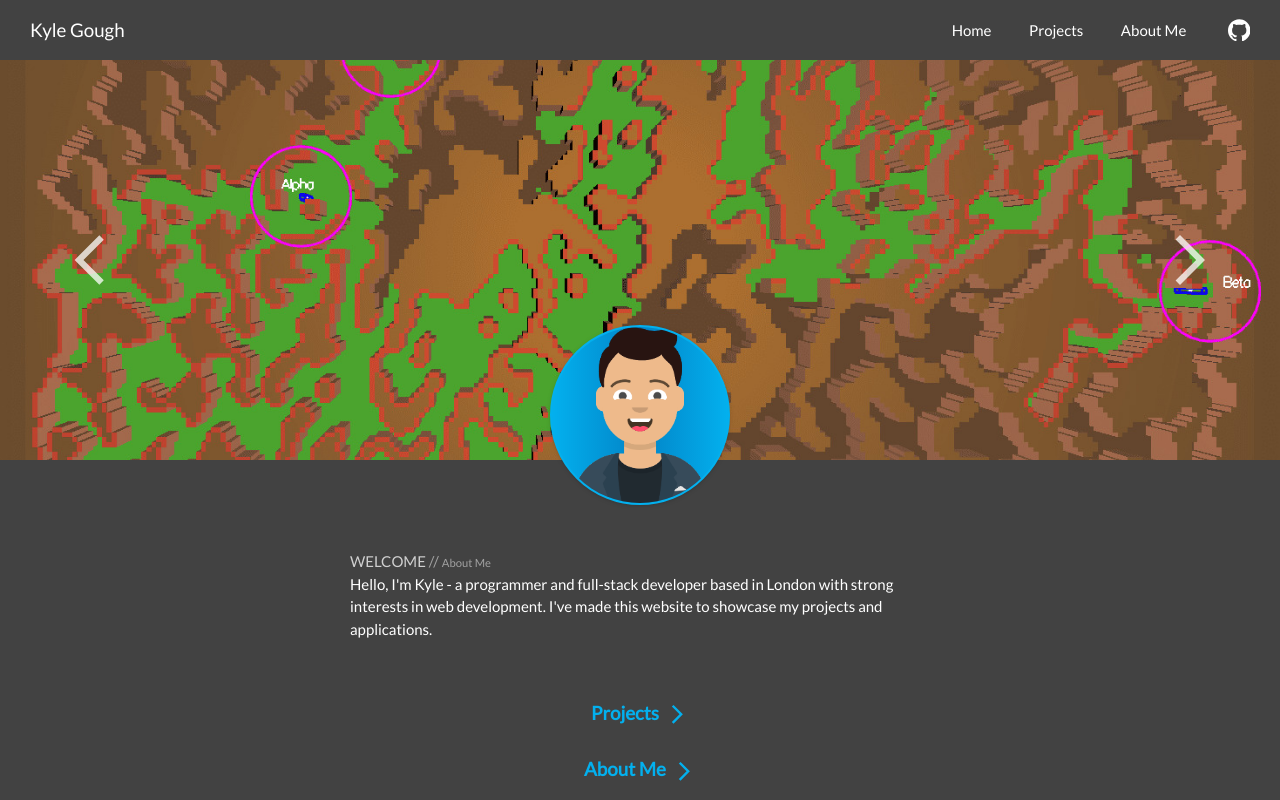
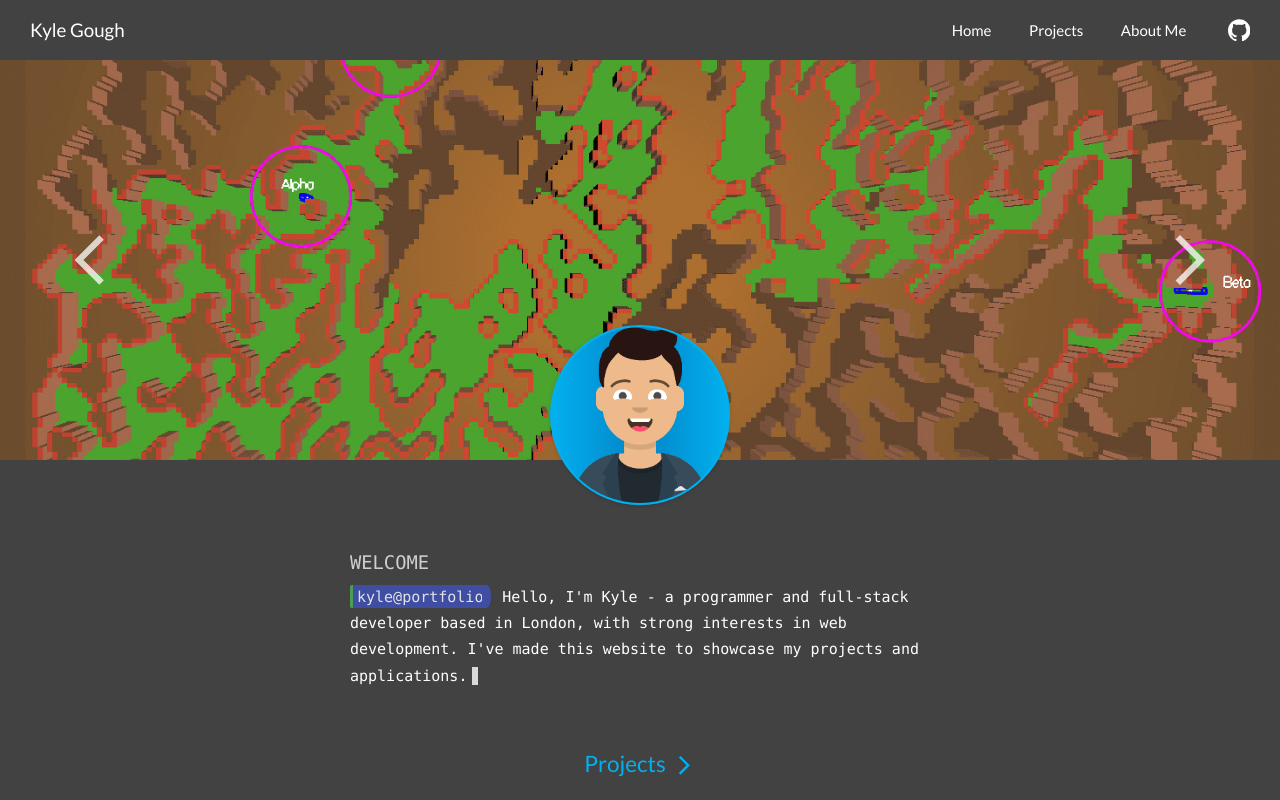
Before and after one commit to KyleGough/portfolio, a React (Create React App) app: page / in a window 1280 px wide. Shown: the top 800 px of the page. Built offline with nearby package versions, Linux system fonts and the light colour scheme.

Commit message:
Homepage styling and animations

```diff
--- a/src/Home.tsx
+++ b/src/Home.tsx
@@ -44,22 +44,24 @@ export default function Home() {
                 </div>
                 <div className='grid grid-cols-12'>
                     <div className='col-span-12 md:col-start-3 md:col-end-11 lg:col-start-4 lg:col-end-10 text-white mb-8'>
-                        <p>
-                            <span className='uppercase opacity-75'>Welcome</span>
-                            <span className='opacity-50'> &#47;&#47; </span>
-                            <span className='opacity-50 text-xs'>About Me</span>
+                        <p className='mb-2 monospace uppercase opacity-75 text-xl'>Welcome</p>
+                        <p className='monospace'>
+                            <span className='terminal-header'>kyle@portfolio</span>
+                            Hello, I'm Kyle - a programmer and full-stack developer based in
+                            London, with strong interests in web development. I've made this website to
+                            showcase my projects and applications
+                            <span className='blink'>.</span>
                         </p>
-                        <p>Hello, I'm Kyle - a programmer and full-stack developer based in London with strong interests in web development. I've made this website to showcase my projects and applications.</p>
                     </div>
                 </div>
                 <div className='flex justify-center mt-8'>
-                    <Link to='/projects' className='group justify-center text-link hover:text-link-hover focus:text-link-hover fill-link hover:fill-link-hover focus:fill-link-hover font-bold text-xl flex items-center mb-8'>
+                    <Link to='/projects' className='group justify-center text-link hover:text-link-hover focus:text-link-hover fill-link hover:fill-link-hover focus:fill-link-hover text-2xl flex items-center mb-8'>
                         <p className='transition-all mr-2 group-hover:mr-4 group-focus:mr-4'>Projects</p>
                         <ArrowForward className='w-6 h-6 mt-[3px]' />
                     </Link>
                 </div>
                 <div className='flex justify-center'>
-                    <Link to='/about' className='group justify-center text-link hover:text-link-hover focus:text-link-hover fill-link hover:fill-link-hover focus:fill-link-hover font-bold text-xl flex items-center'>
+                    <Link to='/about' className='group justify-center text-link hover:text-link-hover focus:text-link-hover fill-link hover:fill-link-hover focus:fill-link-hover text-2xl flex items-center'>
                         <p className='transition-all mr-2 group-hover:mr-4 group-focus:mr-4'>About Me</p>
                         <ArrowForward className='w-6 h-6 mt-[3px]' />
                     </Link>
--- a/src/index.css
+++ b/src/index.css
@@ -118,3 +118,74 @@ body {
   left: 0;
   right: 0;
 }
+
+/* Monospace font for home page welcome text. */
+.monospace {
+  font-family: ui-monospace, SFMono-Regular, Menlo, Monaco, Consolas, "Liberation Mono", "Courier New", monospace;
+  font-size: 1em;
+  line-height: 1.75rem;
+}
+
+/* Terminal header for home page welcome text. */
+.terminal-header {
+  position: relative;
+  margin-right: 1.25rem;
+  background-color: #3F51B5;
+  padding-top: 3px;
+  padding-bottom: 2px;
+  padding-left: 4px;
+  padding-right: 0px;
+  border-top-left-radius: 2px;
+  border-bottom-left-radius: 2px;
+  opacity: 85%;
+  border-left: 3px solid #4CAF50;
+}
+
+.terminal-header::after {
+  content: '';
+  position: absolute;
+  top: 0;
+  right: -0.5rem;
+  width: 0.6rem;
+  height: 100%;
+  border-top-right-radius: 100%;
+  border-bottom-right-radius: 100%;
+  background-color: #3F51B5;
+  border: 2px solid transparent;
+}
+
+
+/* Blink animation for terminal cursor. */
+.blink {
+  position: relative;
+}
+
+.blink::after {
+  content: '';
+  position: absolute;
+  background-color: white;
+  width: 0.4rem;
+  height: 100%;
+  margin-left: 0.5rem;
+  animation: blink 1000ms ease-in-out infinite;
+  top: 0;
+  left: 0.4rem;
+}
+
+@keyframes blink {
+  0% {
+    opacity: 0%;
+  }
+  40% {
+    opacity: 0%;
+  }
+  50% {
+    opacity: 80%;
+  }
+  90% {
+    opacity: 80%;
+  }
+  100% {
+    opacity: 0%;
+  }
+}
```
